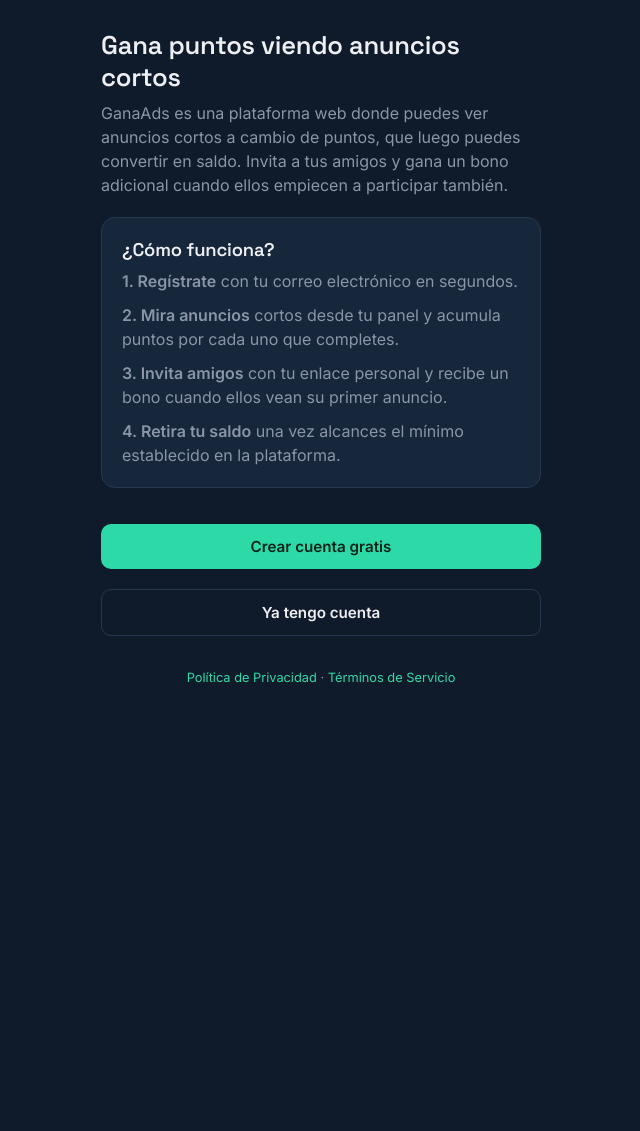
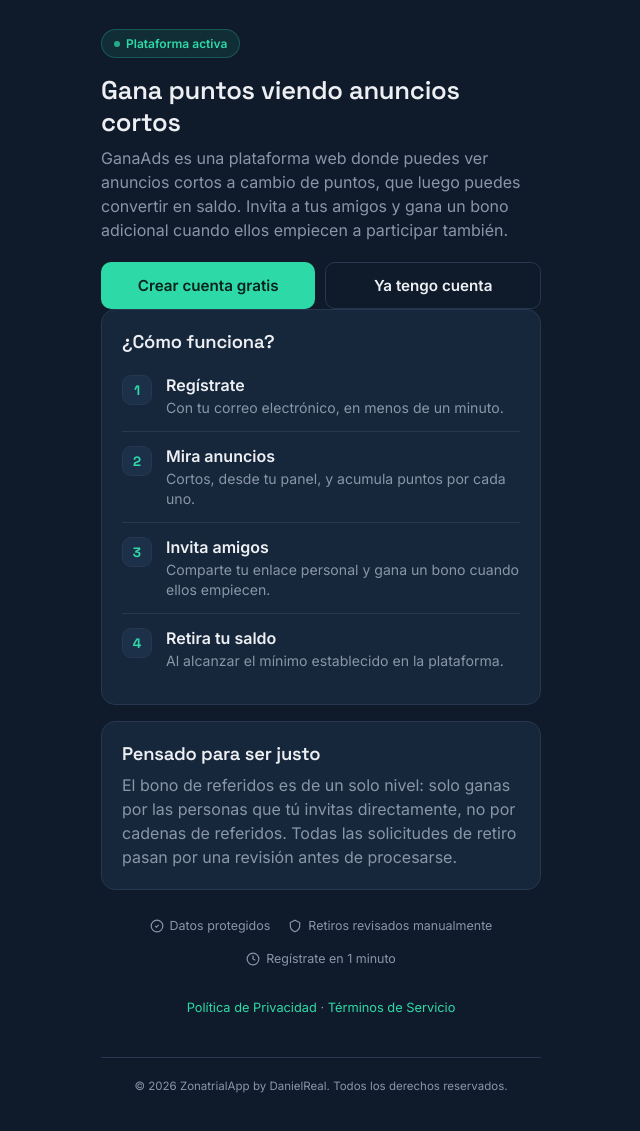
Before and after one commit to danielreal28/ganaads-app, a plain HTML site: page public/index.html in a window 1280 px wide. Shown: the part 61-1192 px from the top of the page, without its empty margins (319-959 px from the left). Before the commit the page ends 848 px from the top, so only its background shows below. Drawn offline with Linux system fonts and the light colour scheme.

Commit message:
Agregar pie de pagina con derechos de autor

```diff
--- a/public/css/style.css
+++ b/public/css/style.css
@@ -288,3 +288,102 @@ input:focus {
   margin-right: 8px;
 }
 @keyframes spin { to { transform: rotate(360deg); } }
+
+@keyframes fadeUp {
+  from { opacity: 0; transform: translateY(16px); }
+  to { opacity: 1; transform: translateY(0); }
+}
+
+.reveal { opacity: 0; }
+.reveal.in { animation: fadeUp 0.6s ease forwards; }
+
+.hero-badge {
+  display: inline-flex;
+  align-items: center;
+  gap: 6px;
+  background: rgba(46, 217, 168, 0.1);
+  border: 1px solid rgba(46, 217, 168, 0.25);
+  color: var(--mint);
+  font-size: 0.75rem;
+  font-weight: 600;
+  padding: 6px 12px;
+  border-radius: 20px;
+  margin-bottom: 16px;
+}
+.hero-badge .dot {
+  width: 6px; height: 6px;
+  border-radius: 50%;
+  background: var(--mint);
+  animation: pulse 1.8s ease-in-out infinite;
+}
+@keyframes pulse {
+  0%, 100% { opacity: 1; }
+  50% { opacity: 0.35; }
+}
+
+.glow-shape {
+  position: fixed;
+  width: 320px;
+  height: 320px;
+  border-radius: 50%;
+  filter: blur(90px);
+  opacity: 0.18;
+  z-index: -1;
+  pointer-events: none;
+}
+.glow-mint { background: var(--mint); top: -80px; right: -80px; }
+.glow-gold { background: var(--gold); bottom: -100px; left: -100px; }
+
+.step-row {
+  display: flex;
+  gap: 14px;
+  align-items: flex-start;
+  padding: 14px 0;
+  border-bottom: 1px solid var(--border);
+}
+.step-row:last-child { border-bottom: none; }
+.step-num {
+  flex-shrink: 0;
+  width: 30px;
+  height: 30px;
+  border-radius: 9px;
+  background: var(--bg-panel-raised);
+  border: 1px solid var(--border);
+  display: flex;
+  align-items: center;
+  justify-content: center;
+  font-family: var(--font-display);
+  font-weight: 700;
+  font-size: 0.85rem;
+  color: var(--mint);
+}
+.step-text strong { color: var(--text); display: block; margin-bottom: 2px; }
+.step-text span { color: var(--text-dim); font-size: 0.88rem; }
+
+.cta-row { display: flex; gap: 10px; margin-top: 20px; }
+.cta-row .btn { margin-top: 0; }
+
+.trust-row {
+  display: flex;
+  gap: 18px;
+  justify-content: center;
+  margin-top: 28px;
+  flex-wrap: wrap;
+}
+.trust-item {
+  display: flex;
+  align-items: center;
+  gap: 6px;
+  font-size: 0.78rem;
+  color: var(--text-dim);
+}
+.trust-item svg { flex-shrink: 0; }
+
+.site-footer {
+  text-align: center;
+  font-size: 0.72rem;
+  color: var(--text-dim);
+  margin-top: 40px;
+  padding-top: 20px;
+  border-top: 1px solid var(--border);
+}
--- a/public/index.html
+++ b/public/index.html
@@ -9,47 +9,109 @@
 <script async src="https://pagead2.googlesyndication.com/pagead/js/adsbygoogle.js?client=ca-pub-5598441517366617" crossorigin="anonymous"></script>
 </head>
 <body>
+
+<div class="glow-shape glow-mint"></div>
+<div class="glow-shape glow-gold"></div>
+
 <div class="wrap">
 
-  <div class="brand">
+  <div class="brand reveal in">
     <div class="brand-mark"></div>
     <div class="brand-name">GanaAds</div>
   </div>
 
-  <h1>Gana puntos viendo anuncios cortos</h1>
-  <p>
-    GanaAds es una plataforma web donde puedes ver anuncios cortos a cambio de
-    puntos, que luego puedes convertir en saldo. Invita a tus amigos y gana un
-    bono adicional cuando ellos empiecen a participar también.
-  </p>
+  <div class="reveal in">
+    <div class="hero-badge"><span class="dot"></span> Plataforma activa</div>
+    <h1>Gana puntos viendo anuncios cortos</h1>
+    <p>
+      GanaAds es una plataforma web donde puedes ver anuncios cortos a cambio
+      de puntos, que luego puedes convertir en saldo. Invita a tus amigos y
+      gana un bono adicional cuando ellos empiecen a participar también.
+    </p>
+    <div class="cta-row">
+      <a href="auth.html" class="btn btn-primary" style="text-decoration:none">Crear cuenta gratis</a>
+      <a href="auth.html" class="btn btn-ghost" style="text-decoration:none">Ya tengo cuenta</a>
+    </div>
+  </div>
 
-  <div class="card">
+  <div class="card reveal" data-delay="1">
     <h2>¿Cómo funciona?</h2>
-    <p style="margin-bottom:10px">
-      <strong>1. Regístrate</strong> con tu correo electrónico en segundos.
-    </p>
-    <p style="margin-bottom:10px">
-      <strong>2. Mira anuncios</strong> cortos desde tu panel y acumula puntos
-      por cada uno que completes.
-    </p>
-    <p style="margin-bottom:10px">
-      <strong>3. Invita amigos</strong> con tu enlace personal y recibe un
-      bono cuando ellos vean su primer anuncio.
-    </p>
+    <div class="step-row">
+      <div class="step-num">1</div>
+      <div class="step-text">
+        <strong>Regístrate</strong>
+        <span>Con tu correo electrónico, en menos de un minuto.</span>
+      </div>
+    </div>
+    <div class="step-row">
+      <div class="step-num">2</div>
+      <div class="step-text">
+        <strong>Mira anuncios</strong>
+        <span>Cortos, desde tu panel, y acumula puntos por cada uno.</span>
+      </div>
+    </div>
+    <div class="step-row">
+      <div class="step-num">3</div>
+      <div class="step-text">
+        <strong>Invita amigos</strong>
+        <span>Comparte tu enlace personal y gana un bono cuando ellos empiecen.</span>
+      </div>
+    </div>
+    <div class="step-row">
+      <div class="step-num">4</div>
+      <div class="step-text">
+        <strong>Retira tu saldo</strong>
+        <span>Al alcanzar el mínimo establecido en la plataforma.</span>
+      </div>
+    </div>
+  </div>
+
+  <div class="card reveal" data-delay="2">
+    <h2>Pensado para ser justo</h2>
     <p style="margin-bottom:0">
-      <strong>4. Retira tu saldo</strong> una vez alcances el mínimo
-      establecido en la plataforma.
+      El bono de referidos es de un solo nivel: solo ganas por las personas
+      que tú invitas directamente, no por cadenas de referidos. Todas las
+      solicitudes de retiro pasan por una revisión antes de procesarse.
     </p>
   </div>
 
-  <a href="auth.html" class="btn btn-primary" style="text-decoration:none">Crear cuenta gratis</a>
-  <a href="auth.html" class="btn btn-ghost" style="text-decoration:none">Ya tengo cuenta</a>
+  <div class="trust-row reveal" data-delay="3">
+    <div class="trust-item">
+      <svg width="14" height="14" viewBox="0 0 24 24" fill="none" stroke="currentColor" stroke-width="2"><path d="M9 12l2 2 4-4"/><circle cx="12" cy="12" r="10"/></svg>
+      Datos protegidos
+    </div>
+    <div class="trust-item">
+      <svg width="14" height="14" viewBox="0 0 24 24" fill="none" stroke="currentColor" stroke-width="2"><path d="M12 2l8 4v6c0 5-3.5 8-8 10-4.5-2-8-5-8-10V6z"/></svg>
+      Retiros revisados manualmente
+    </div>
+    <div class="trust-item">
+      <svg width="14" height="14" viewBox="0 0 24 24" fill="none" stroke="currentColor" stroke-width="2"><circle cx="12" cy="12" r="10"/><path d="M12 6v6l4 2"/></svg>
+      Regístrate en 1 minuto
+    </div>
+  </div>
 
   <p style="margin-top:32px; font-size:0.8rem; text-align:center;">
     <a href="privacy.html">Política de Privacidad</a> ·
     <a href="terms.html">Términos de Servicio</a>
   </p>
 
+  <p class="site-footer">© 2026 ZonatrialApp by DanielReal. Todos los derechos reservados.</p>
+
 </div>
+
+<script>
+  const items = document.querySelectorAll('.reveal:not(.in)');
+  const observer = new IntersectionObserver((entries) => {
+    entries.forEach((entry) => {
+      if (entry.isIntersecting) {
+        const delay = parseInt(entry.target.dataset.delay || '0', 10) * 100;
+        setTimeout(() => entry.target.classList.add('in'), delay);
+        observer.unobserve(entry.target);
+      }
+    });
+  }, { threshold: 0.1 });
+  items.forEach((el) => observer.observe(el));
+</script>
+
 </body>
 </html>
```
Also changed, not shown: public/auth.html (+2 -0 lines), public/privacy.html (+2 -0 lines), public/terms.html (+2 -0 lines).
